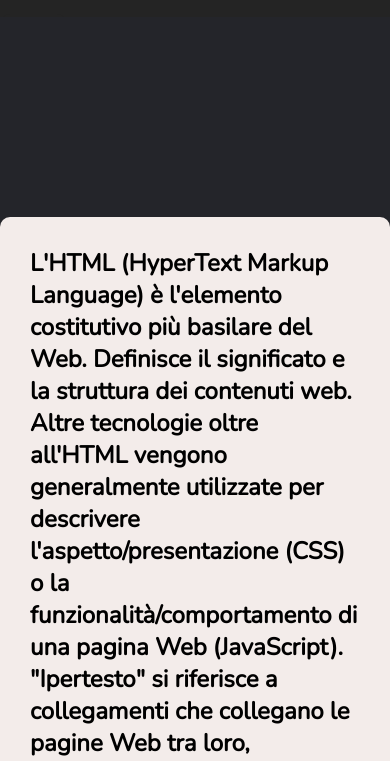
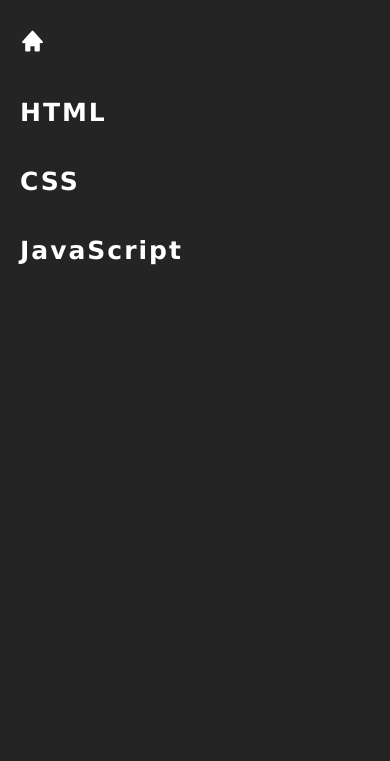
Before and after one commit to antonioooooooo515/provasito, a plain HTML site: page index.html in a window 390 px wide. Both pictures are taken after a click on the element 352 px from the left and 37 px from the top of the page. Shown: the part 83-844 px from the top of the page. Drawn offline with nearby package versions, Linux system fonts and the light colour scheme.

Commit message:
Update style.css

```diff
--- a/style.css
+++ b/style.css
@@ -844,10 +844,6 @@ p.paragrafo2
 /*==================Responsive==================*/
 @media (max-width: 1080px)
 {
-    body
-    {
-        overflow-x: hidden;
-    }
     .html-information-content, .css-information-content, .javascript-information-content
     {
         width: 100%;
@@ -889,7 +885,7 @@ p.paragrafo2
         overflow: scroll;
         background: #242424;
         width: 100%;
-        height: 100%;
+        height: 100vh;
         display: block;
         z-index: 10000;
     }
```
